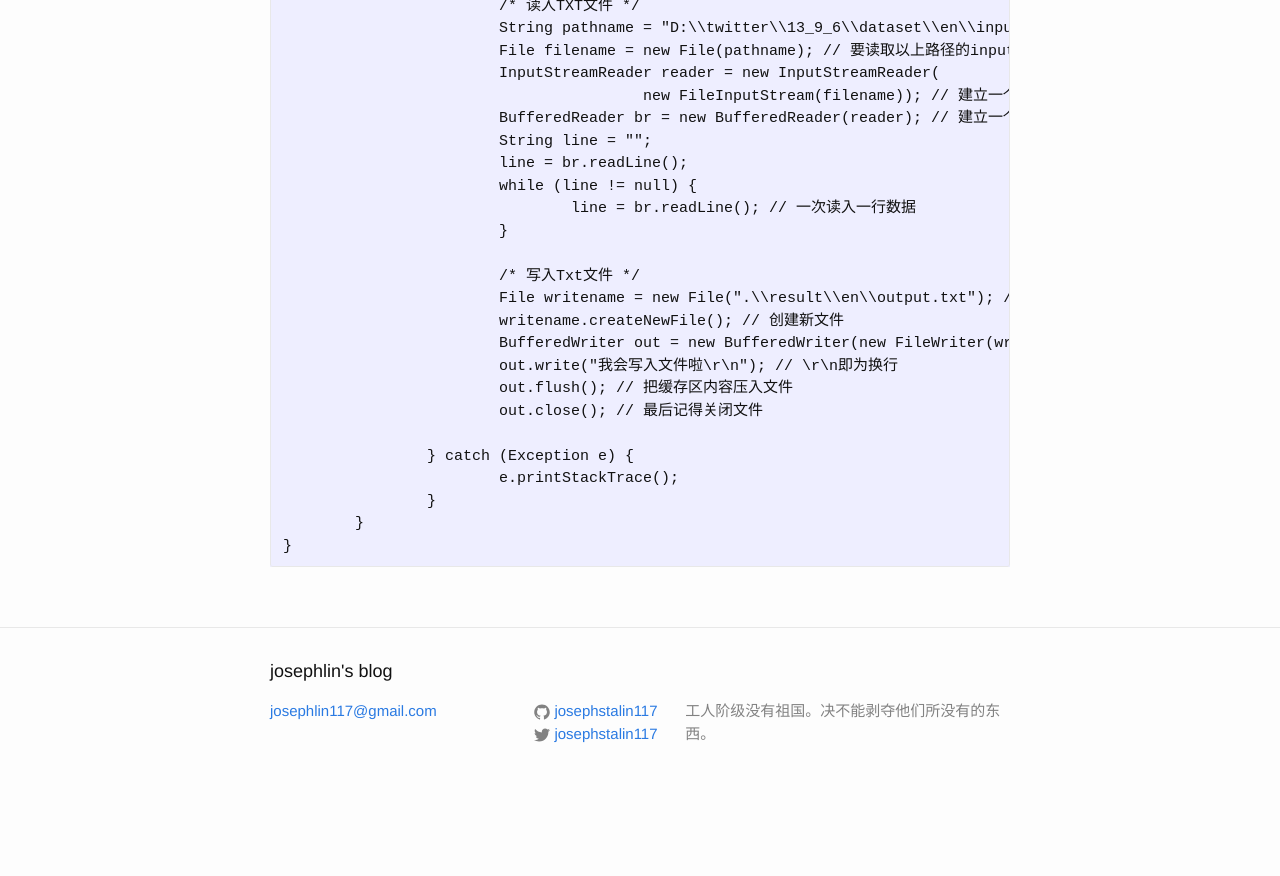
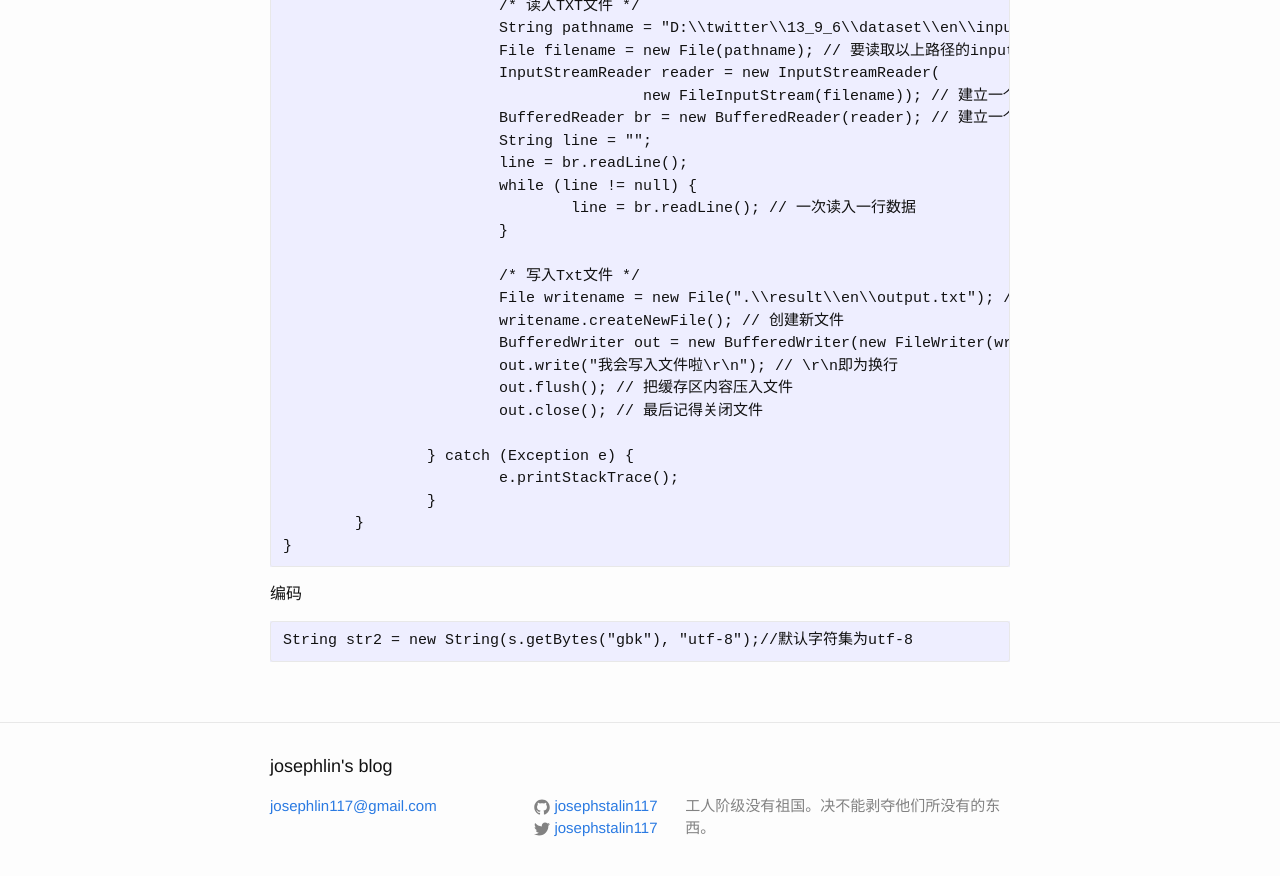
Before and after one commit to josephstalin117/josephstalin117.github.io, a Jekyll site: the page built from _posts/2018-7-29-java.markdown, in a window 1280 px wide and 900 px high, scrolled down 1319 px. Shown: the top 876 px of the window. Built offline with Jekyll 4.4.1, drawn with Linux system fonts in a browser that asks for light colours; before the commit the page ends 2124 px from its top, so only the background shows below that.

Commit message:
add encode

````diff
--- a/_posts/2018-7-29-java.markdown
+++ b/_posts/2018-7-29-java.markdown
@@ -82,3 +82,8 @@ public class cin_txt {
 	}
 }
 ```
+
+编码
+```
+String str2 = new String(s.getBytes("gbk"), "utf-8");//默认字符集为utf-8
+```
````
